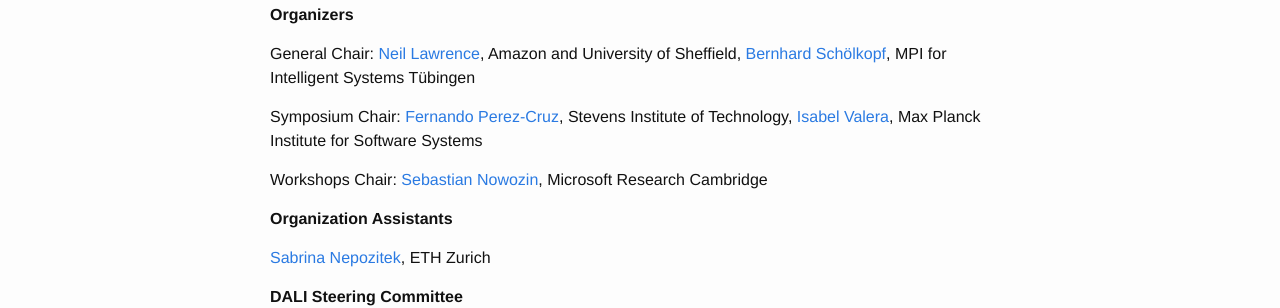
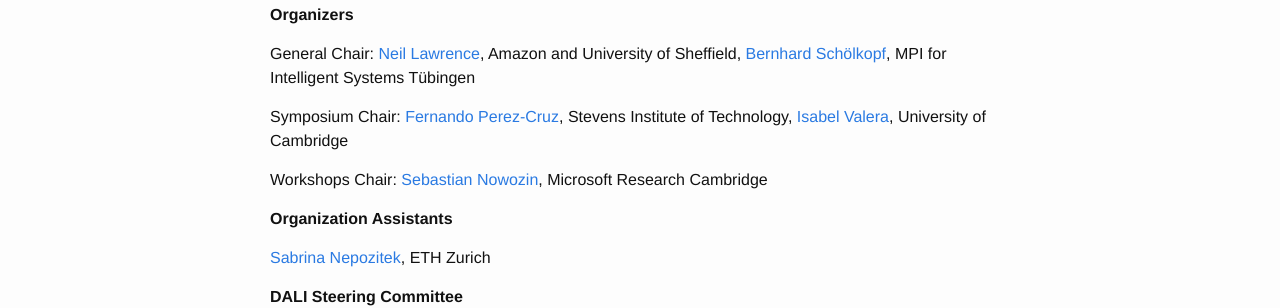
Before and after one commit to dalimeeting/dalimeeting.github.io, a Jekyll site: the page built from index.html, in a window 1280 px wide. Shown: the part 667-975 px from the top of the page. Built offline with Jekyll 4.4.1, drawn with Linux system fonts in a browser that asks for light colours.

Commit message:
Update _config.yml
Changing Isabel's affiliation

```diff
--- a/_config.yml
+++ b/_config.yml
@@ -37,8 +37,8 @@
     url: "https://web.stevens.edu/facultyprofile/?id=2224"
     institute: "Stevens Institute of Technology"
   - name: Isabel Valera
-    url: "http://www.mpi-sws.org/~ivalera/"
-    institute: "Max Planck Institute for Software Systems"
+    url: "https://ivaleram.github.io/"
+    institute: "University of Cambridge"
   assistants:
   - name: Sabrina Nepozitek
     url: "http://www.da.inf.ethz.ch/people/SabrinaNepozitek/"
```
